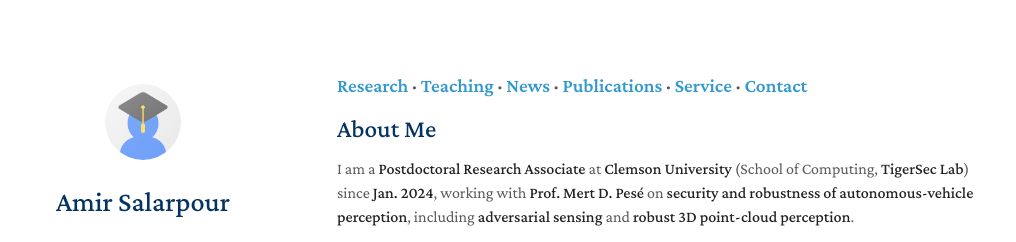
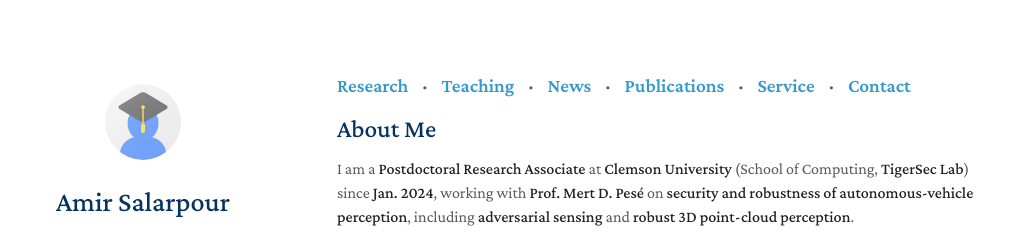
Before and after one commit to asalarpour/asalarpour.github.io, a Jekyll site: the page built from index.md, in a window 1280 px wide. Shown: the top 242 px of the page, without its empty margins (133-1149 px from the left). Built offline with Jekyll 4.4.1, drawn with Linux system fonts in a browser that asks for light colours; a style sheet for code colours, icons or effects is not loaded.

Commit message:
Update index.md

```diff
--- a/index.md
+++ b/index.md
@@ -2,12 +2,17 @@
 layout: homepage
 ---
 
-<div style="font-size:1.2rem; font-weight:700; margin:8px 0 14px;">
-  <a href="#research">Research</a>   ·
-  <a href="#teaching">Teaching</a>   ·
-  <a href="#news">News</a> ·
-  <a href="#publications">Publications</a> ·
-  <a href="#service">Service</a> ·
+<div style="font-size:1.2rem; font-weight:700; margin:8px 0 14px; display:flex; flex-wrap:wrap; gap:10px 14px;">
+  <a href="#research">Research</a>
+  <span>·</span>
+  <a href="#teaching">Teaching</a>
+  <span>·</span>
+  <a href="#news">News</a>
+  <span>·</span>
+  <a href="#publications">Publications</a>
+  <span>·</span>
+  <a href="#service">Service</a>
+  <span>·</span>
   <a href="#contact">Contact</a>
 </div>
 
```
